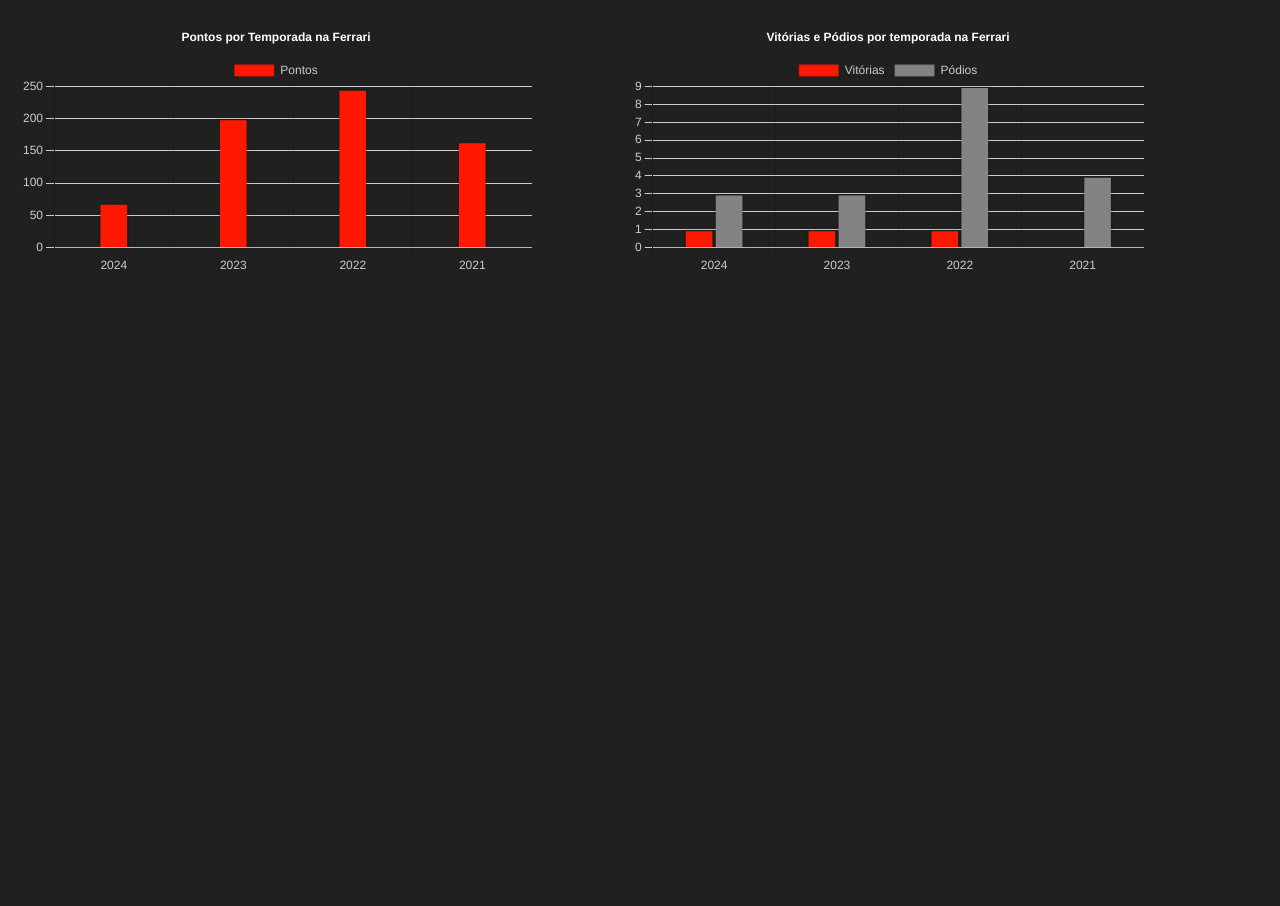
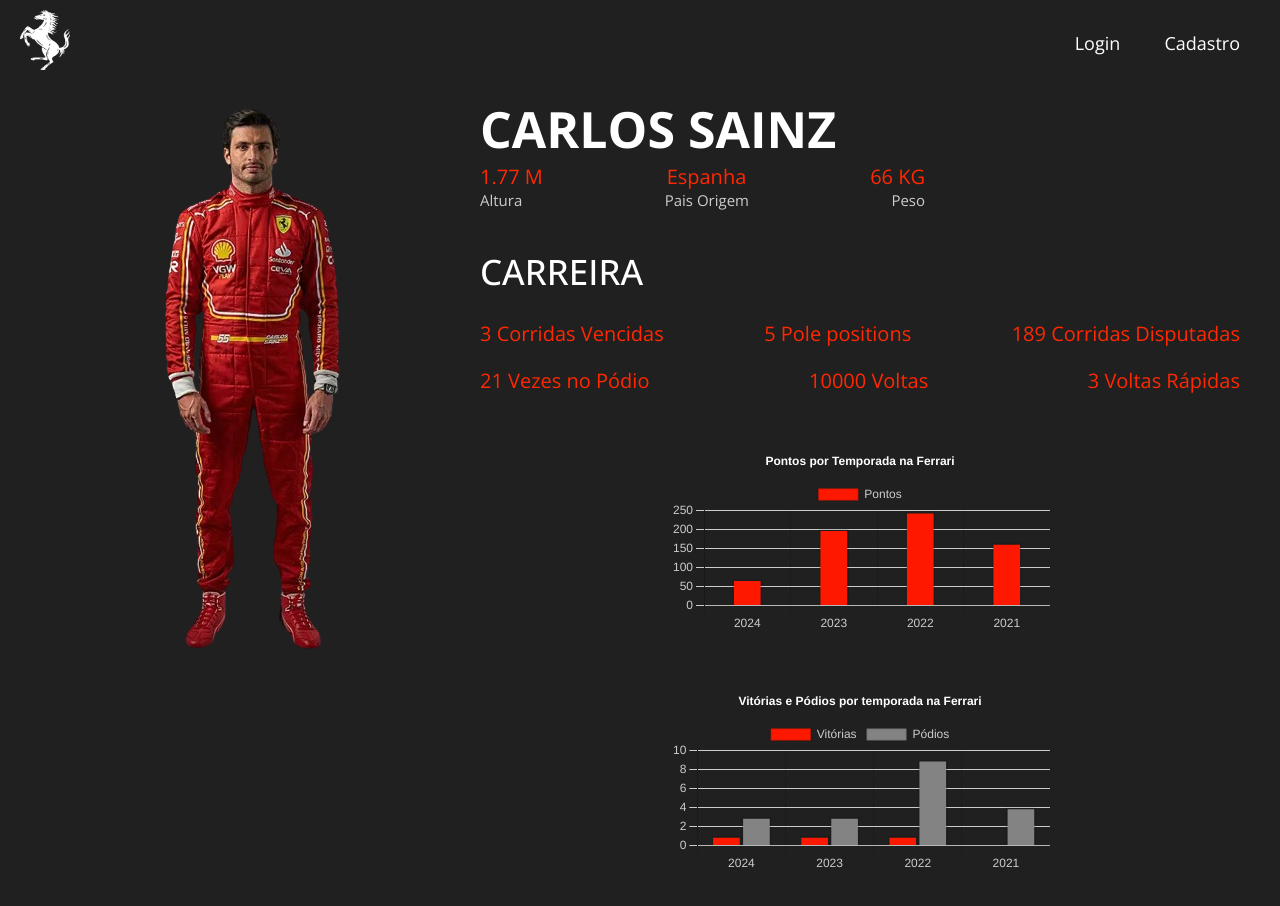
Before and after one commit to RoniAndradee/ferrari-f1-projetoIndividual, a plain HTML site: page ferrari-site/pages/sainz.html in a window 1280 px wide. Before the commit the page ends 800 px from the top, so only its background shows below. Drawn offline with nearby package versions, Linux system fonts and the light colour scheme; files that its build step writes are made by us from their sources.

Commit message:
finalizando detalhamento dos pilotos

```diff
--- a/ferrari-site/pages/sainz.html
+++ b/ferrari-site/pages/sainz.html
@@ -4,37 +4,72 @@
 <head>
     <meta charset="UTF-8">
     <meta name="viewport" content="width=device-width, initial-scale=1.0">
-    <link rel="stylesheet" href="style.css">
-    <title>ChartJS</title>
-    <style>
-        body {
-            background-color: #202020;
-        }
-
-        div {
-            width: 40%;
-            display: flex;
-            gap: 100px;
-            margin: 20px;
-        }
-    </style>
+    <link rel="stylesheet" href="./styles/pilots.css">
+    <link rel="shortcut icon" href="../images/cavallino.png" type="image/x-icon">
+    <title>Piloto - Carlos Sainz</title>
+    <script src="https://cdn.jsdelivr.net/npm/chart.js"></script>
 </head>
 
 <body>
-    <div>
-        <canvas id="graficoPontos"></canvas>
-        <canvas id="graficoStatus"></canvas>
-    </div>
-    <script src="https://cdn.jsdelivr.net/npm/chart.js"></script>
+    <header id="header">
+        <nav class="nav"><!-------Inicio da navbar------->
+            <a href="../index.html"><img src="../images/cavallino.png" class="logo"></a>
+            <ul class="nav-login">
+                <li class="menu-item"><a href="#">Login</a></li>
+                <li class="menu-item"><a href="#">Cadastro</a></li>
+            </ul>
+        </nav><!-------Fim da navbar------->
+    </header>
+    <section id="pilot-carrer">
+        <div class="container">
+            <div class="pilot">
+                <div class="pilot-col-1">
+                    <img src="../images/stats-sainz.png">
+                </div>
+                <div class="pilot-col-2">
+                    <div class="infos">
+                        <h1 class="pilot-name">Carlos Sainz</h1>
+                        <div class="pilot-infos">
+                            <span class="span-info">1.77 M</span>
+                            <span class="span-info">Espanha</span>
+                            <span class="span-info">66 KG</span>
+                        </div>
+                        <div class="infos-description">
+                            <span>Altura</span>
+                            <span>Pais Origem</span>
+                            <span>Peso</span>
+                        </div>
+                    </div>
+                    <div class="stats">
+                        <h2 class="carrer">Carreira</h2>
+                        <div class="pilot-stats-row-1">
+                            <span class="span-info">3 Corridas Vencidas</span>
+                            <span class="span-info">5 Pole positions</span>
+                            <span class="span-info">189 Corridas Disputadas</span>
+                        </div>
+                        <div class="pilot-stats-row-2">
+                            <span class="span-info">21 Vezes no Pódio</span>
+                            <span class="span-info">10000 Voltas</span>
+                            <span class="span-info">3 Voltas Rápidas</span>
+                        </div>
+                        <div class="charts">
+                            <canvas id="chartPoints"></canvas>
+                            <canvas id="chartStatus"></canvas>
+                        </div>
+                    </div>
+                </div>
+            </div>
+        </div>
+    </section>
 </body>
 
 </html>
 
 <script>
-    const graficoPontos = document.getElementById('graficoPontos');
-    const graficoStatus = document.getElementById('graficoStatus');
+    const chartPoints = document.getElementById('chartPoints');
+    const chartStatus = document.getElementById('chartStatus');
 
-    new Chart(graficoPontos, {
+    new Chart(chartPoints, {
         type: 'bar',
         data: {
             labels: ['2024', '2023', '2022', '2021'],
@@ -79,7 +114,7 @@
         },
     });
 
-    new Chart(graficoStatus, {
+    new Chart(chartStatus, {
         type: 'bar',
         data: {
             labels: ['2024', '2023', '2022', '2021'],
--- a/ferrari-site/pages/styles/pilots.css
+++ b/ferrari-site/pages/styles/pilots.css
@@ -13,6 +13,11 @@
 body{
     background-color: #202020;
     font-family: 'Open Sans', sans-serif;
+}
+
+::selection{
+    background-color: #FF2800;
+    color: #000;
 }
 
 /* Inicio do estilo do header */
@@ -63,10 +68,12 @@
 
 .pilot{
     display: flex;
+    padding: 0 20px;
 }
 
-.pilot-col-1 img{
-    height: 100%;
+.pilot-col-2{
+    margin-left: 15px;
+    width: 100%;
 }
 
 .infos{
@@ -85,7 +92,7 @@
 .span-info{
     color: #FF2800;
     font-weight: lighter;
-    font-size: 15px;
+    font-size: 20px;
 }
 
 .pilot-infos{
@@ -94,22 +101,46 @@
 }
 
 .infos-description{
+    display: flex;
+    justify-content: space-between;
     color: #CCC;
+    font-size: 15px;
+}
+
+.carrer{
+    font-size: 35px;
+    font-weight: 500;
+    color: #FFF;
+    text-transform: uppercase;
+    margin-bottom: 25px;
+}
+
+.stats{
+    margin: 5% 0;
+}
+
+.pilot-stats-row-1{
+    display: flex;
+    justify-content: space-between;
+    margin-bottom: 20px;
+}
+
+.pilot-stats-row-2{
     display: flex;
     justify-content: space-between;
 }
 
-
-.stats{
-    margin-top: 5%;
-    /* display: flex;  */
-    /* flex-direction: column; */
+.charts{
+    display: flex;
+    flex-direction: column;
+    width: 50%;
+    gap: 50px;
+    margin-top: 50px;
+    margin-left: 25%;
 }
 
-.carrer{
-    font-size: 30px;
-    font-weight: 500;
-    color: #FFF;
-    text-transform: uppercase;
+.chartPoints{
+    width: 50%;
+
 }
 /* Fim do estilo do piloto */
```
Also changed, not shown: ferrari-site/index.html (+1 -1 lines), ferrari-site/pages/leclerc.html (+9 -5 lines), ferrari-site/readme.md (added).
